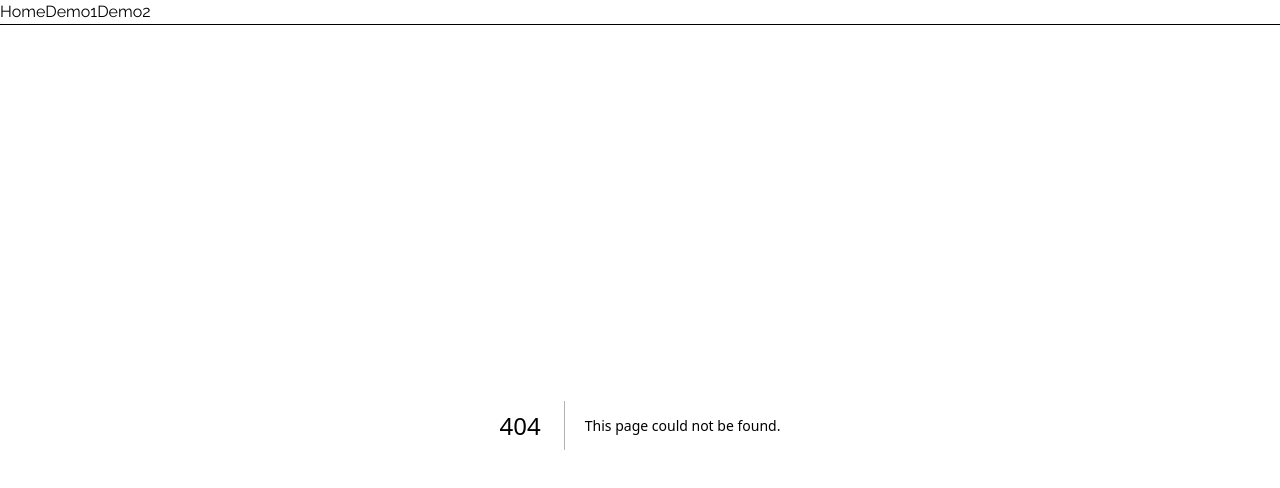
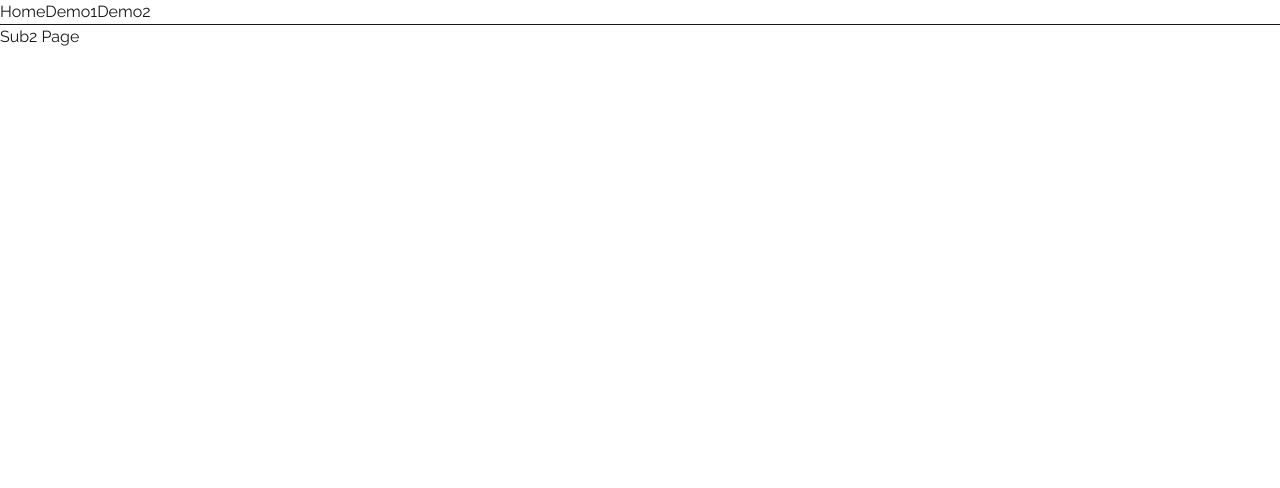
Before and after one commit to To5pl/JavaStella, a Next.js app in the folder stella-app/: page /demo1/sub2 in a window 1280 px wide. Before the commit this address had no page. Shown: the top 488 px of the page. Built offline with nearby package versions, Linux system fonts and the light colour scheme.

Commit message:
lezione 2.4

```diff
--- /dev/null
+++ b/stella-app/app/demo1/sub1/page.tsx
@@ -0,0 +1,7 @@
+export default function Sub1() {
+  return (
+    <div className="page">
+      <h1>Sub1 Page</h1>
+    </div>
+  )
+}
--- /dev/null
+++ b/stella-app/app/demo1/sub2/page.tsx
@@ -0,0 +1,7 @@
+export default function Sub2() {
+  return (
+    <div className="page">
+      <h1>Sub2 Page</h1>
+    </div>
+  )
+}
```
